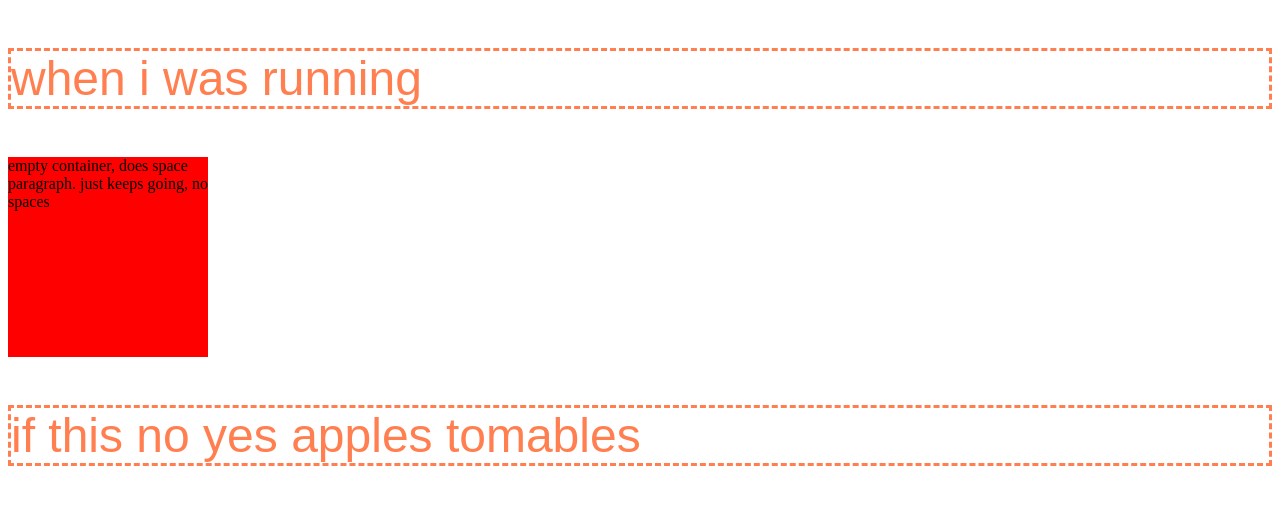
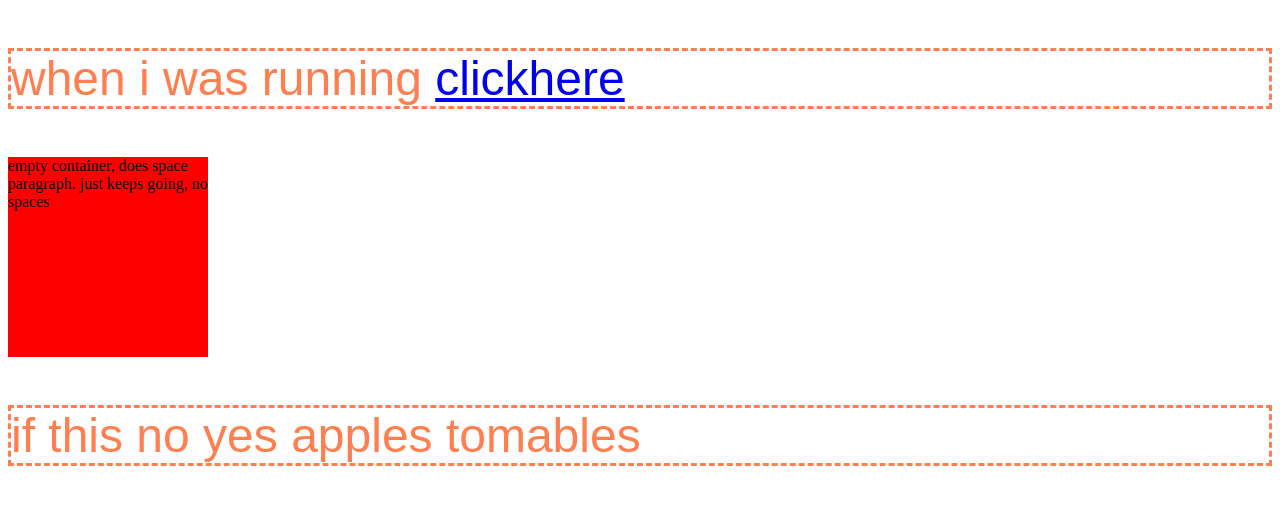
Before and after one commit to mying13/choice, a plain HTML site: page index.html in a window 1280 px wide. Shown: the top 512 px of the page. Drawn offline with Linux system fonts and the light colour scheme.

Commit message:
Update index.html

```diff
--- a/index.html
+++ b/index.html
@@ -20,7 +20,7 @@
     </style>
   </head>
   <body><p style="font-family:sans-serif;font-size:3em;color:coral;font-style:bold;">
-      when i was running <a href="ikea2.html"></a>
+      when i was running <a href="ikea2.html">clickhere</a>
     </p>
     <div style="width:200px;height:200px;background-color:red">
       empty container, does space paragraph. just keeps going, no spaces
```
